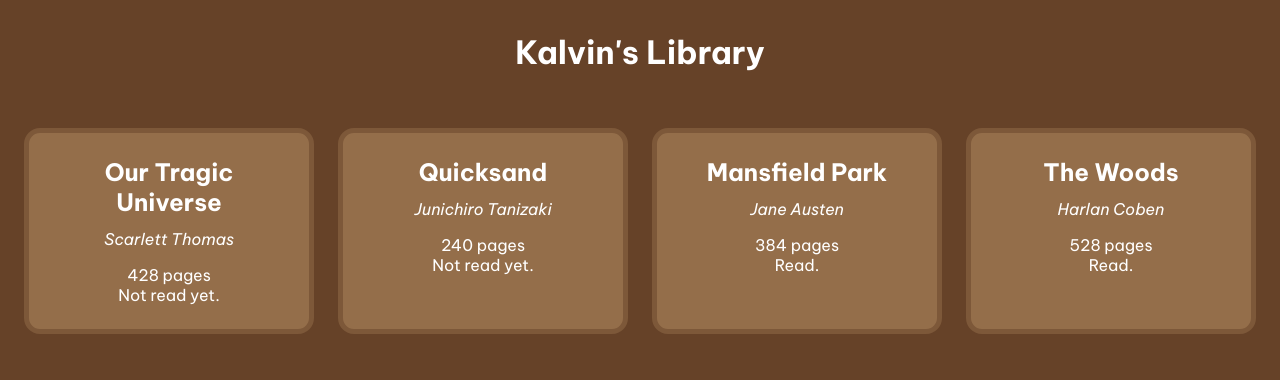
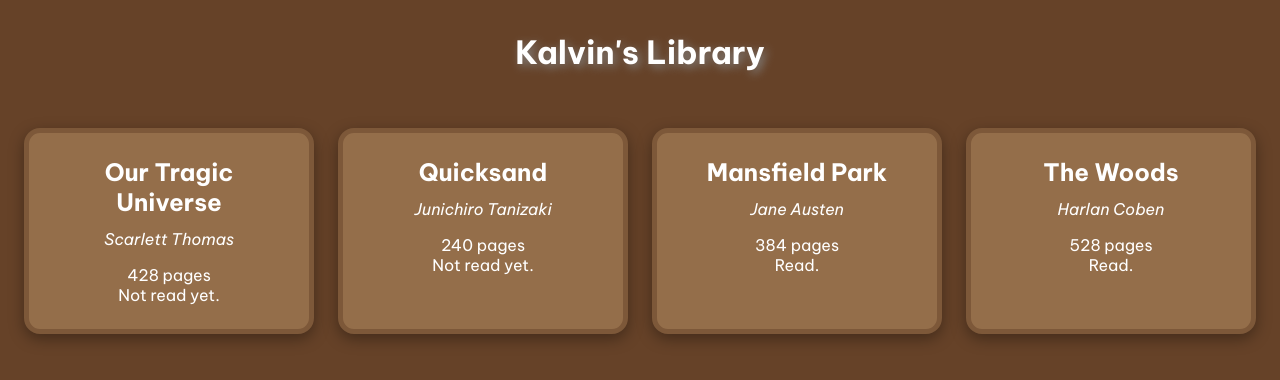
Before and after one commit to kalvintn/odin-library, a plain HTML site: page index.html in a window 1280 px wide. Drawn offline with Linux system fonts and the light colour scheme.

Commit message:
Finish CSS styles.

```diff
--- a/index.css
+++ b/index.css
@@ -19,6 +19,7 @@ body {
 
 h1 {
     text-align: center;
+    text-shadow: 3px 3px 10px #848484;
     padding: 1em;
 }
 .library {
@@ -34,6 +35,7 @@ h1 {
     padding: 1.5em;
     border: 5px solid var(--accent-color);
     border-radius: 1em;
+    box-shadow: rgba(0, 0, 0, 0.35) 0px 5px 15px;
 }
 .title {
     font-size: 1.5em;
```
